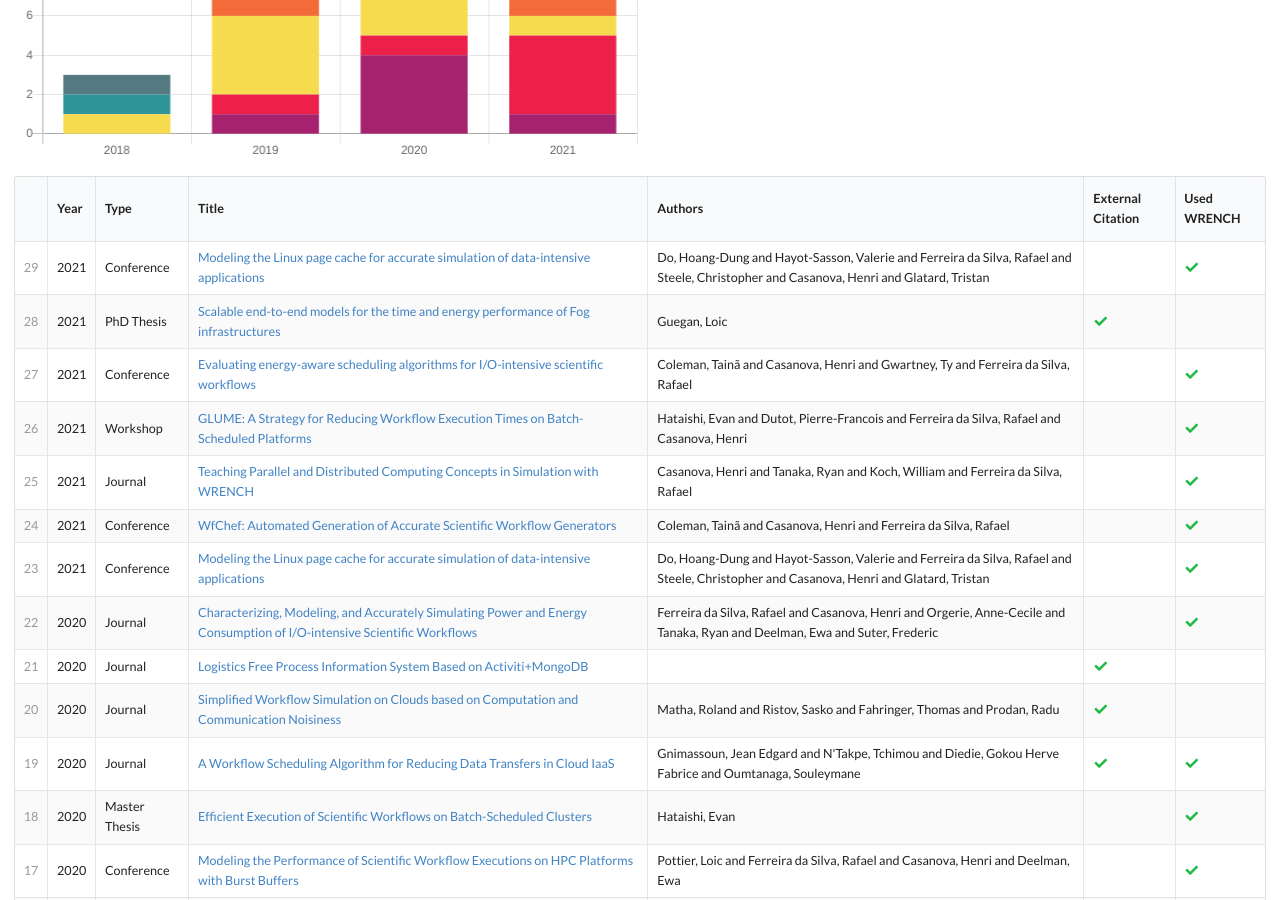
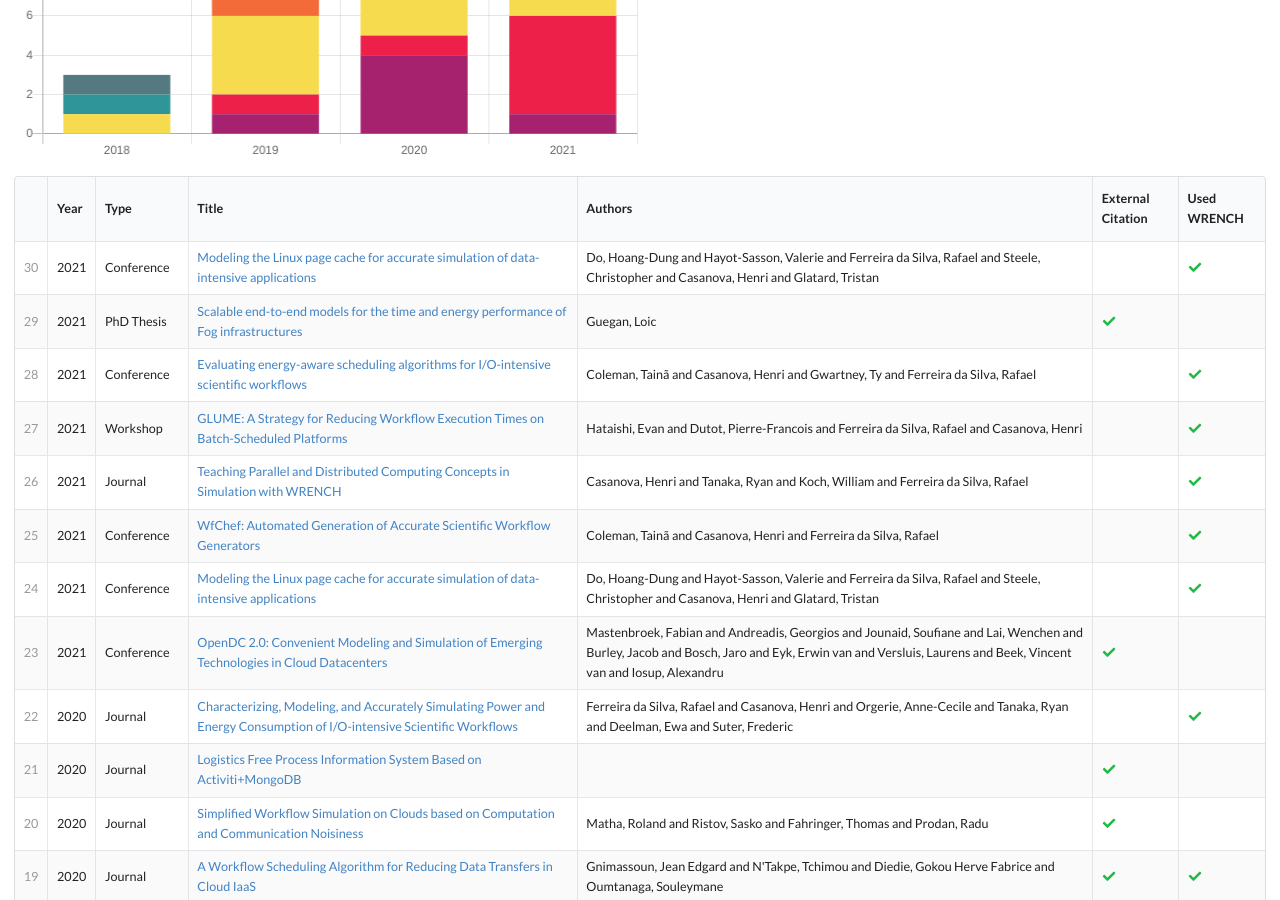
Before and after one commit to wrench-project/wrench-citations, a Jekyll site: the page built from index.html, in a window 1280 px wide and 900 px high, scrolled down 230 px. Built offline with Jekyll 4.4.1, drawn with Linux system fonts in a browser that asks for light colours; nearby versions of some CDN libraries; the list of posts is cut into pages by our own code.

Commit message:
Update citations.yml

```diff
--- a/_data/citations.yml
+++ b/_data/citations.yml
@@ -1,3 +1,11 @@
+- year: 2021
+  type: Conference
+  title: "OpenDC 2.0: Convenient Modeling and Simulation of Emerging Technologies in Cloud Datacenters"
+  authors: Mastenbroek, Fabian and Andreadis, Georgios and Jounaid, Soufiane and Lai, Wenchen and Burley, Jacob and Bosch, Jaro and Eyk, Erwin van and Versluis, Laurens and Beek, Vincent van and Iosup, Alexandru
+  url: 10.1109/CCGrid51090.2021.00055
+  self: False
+  usage: False
+
 - year: 2021
   type: Conference
   title: Modeling the Linux page cache for accurate simulation of data-intensive applications
```
